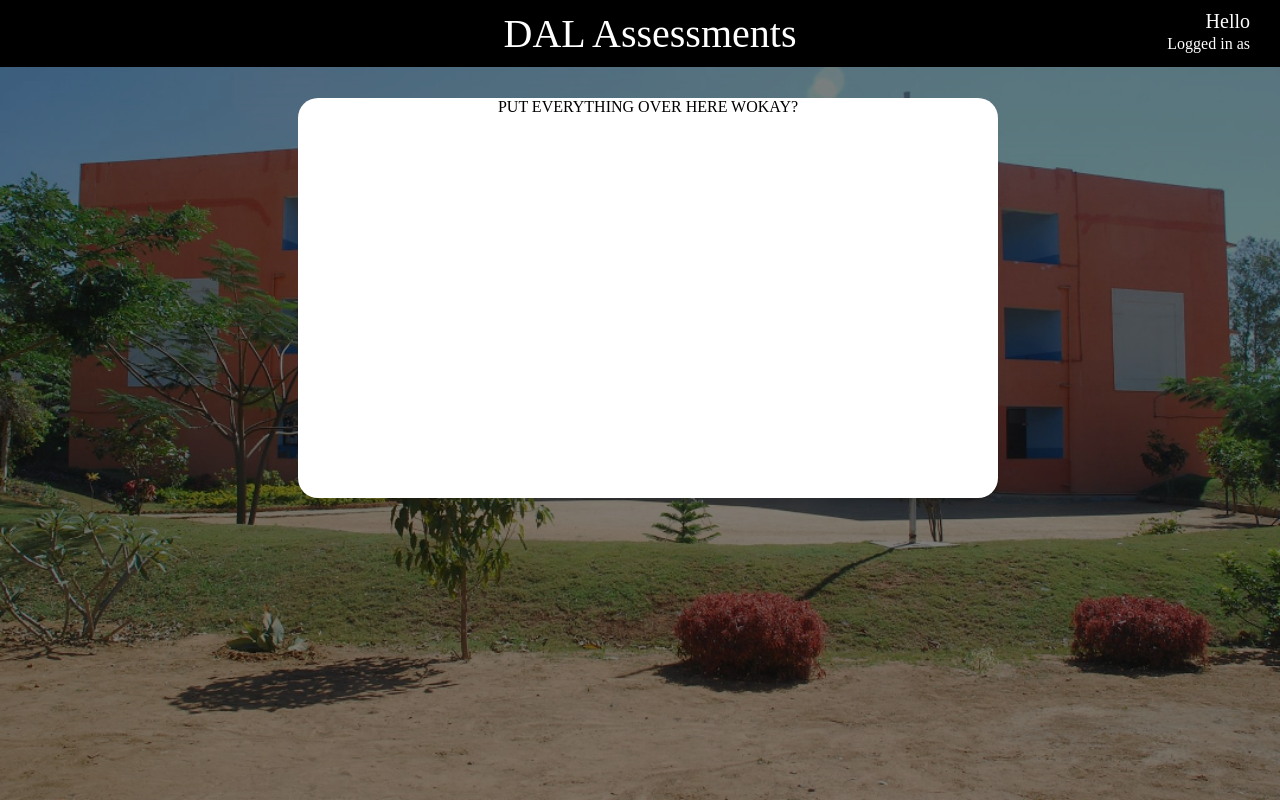
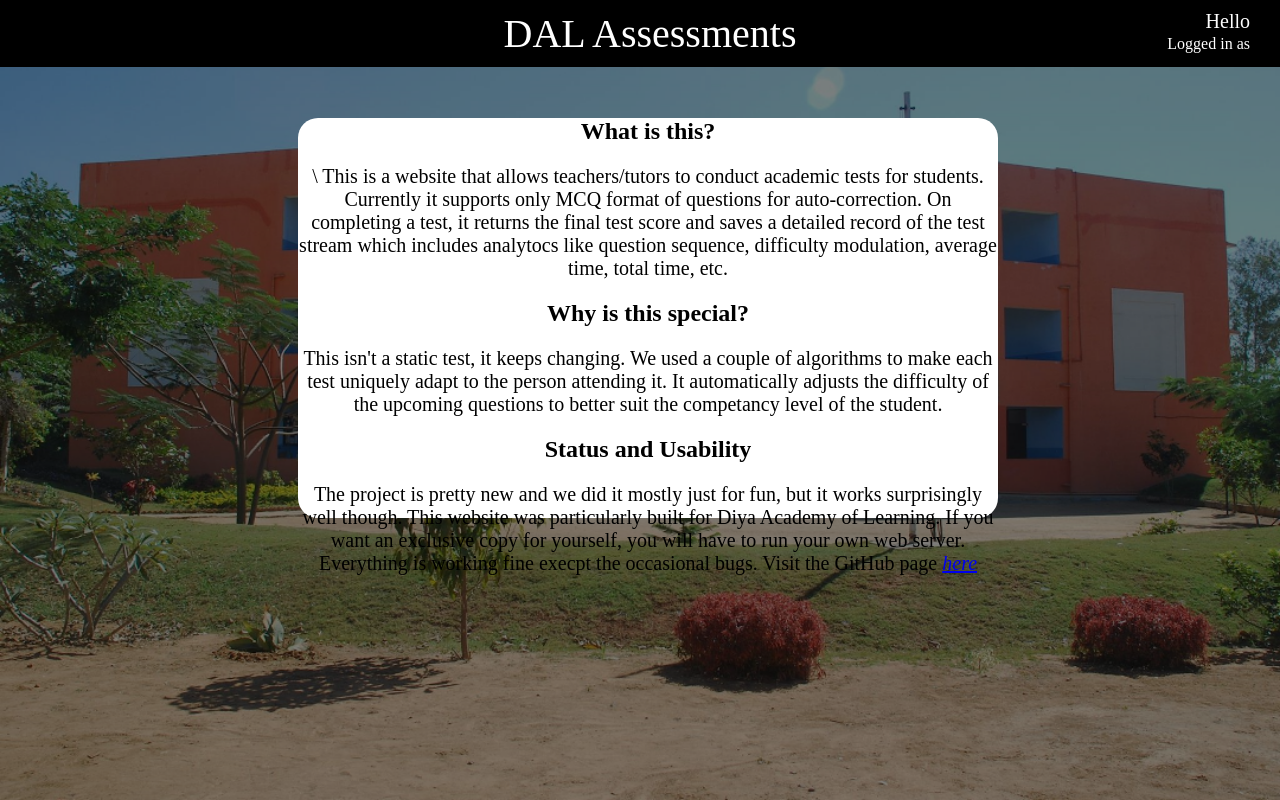
Before and after one commit to diyaschool/dal_assessments, a Python web app: template templates/aboutus.html in a window 1280 px wide. Run offline with Jinja, Linux system fonts and the light colour scheme; the template is opened without the code that fills it, so the values that code supplies are empty.

Commit message:
updated aboutus.html

```diff
--- a/templates/aboutus.html
+++ b/templates/aboutus.html
@@ -2,14 +2,33 @@
 <html lang="en" dir="ltr">
   <head>
     <meta charset="utf-8">
-    <title>About Us | DAL Assessments</title>
+    <title>About Us| DAL Assessments</title>
     <meta name="viewport" content="width=device-width, initial-scale=1">
     <script src="https://ajax.googleapis.com/ajax/libs/jquery/3.5.1/jquery.min.js" ></script>
   </head>
   <body style='background-size: cover; background-image: url("/background.png");  background-repeat: no-repeat; background-position: center; background-attachment: fixed;'>
     <center><br><br><br>
         <br><br><div style='background-color: white; border-radius: 20px; opacity: 1; height: 400px; width: 700px'>
-            PUT EVERYTHING OVER HERE WOKAY?
+            <h2>What is this?</h2>
+            <p style="font-family: anonymous pro; font-size: 20px">\
+            This is a website that allows teachers/tutors to conduct academic tests for students.
+            Currently it supports only MCQ format of questions for auto-correction. On completing a test, it returns the final test score and saves a
+            detailed record of the test stream which includes analytocs like question sequence, difficulty modulation, average time, total time, etc.
+            </p>
+            <h2>Why is this special?</h2>
+            <p style="font-family: anonymous pro; font-size: 20px">
+            This isn't a static test, it keeps changing.
+            We used a couple of algorithms to make each test uniquely adapt to the person attending it. It
+            automatically adjusts the difficulty of the upcoming questions to better suit the competancy
+            level of the student.</p>
+            <h2>Status and Usability</h2>
+            <p style="font-family: anonymous pro; font-size: 20px">
+            The project is pretty new and we did it mostly just for fun, but it works surprisingly well though.
+            This website was particularly built for Diya Academy of Learning. If you want an exclusive copy for
+            yourself, you will have to run your own web server. Everything is working fine execpt the occasional bugs.
+            Visit the GitHub page <a href="https://github.com/diyaschool/dal_assessments"><i>here</i></a>
+            </p>
+
       </div>
       <script>
       </script>
```
